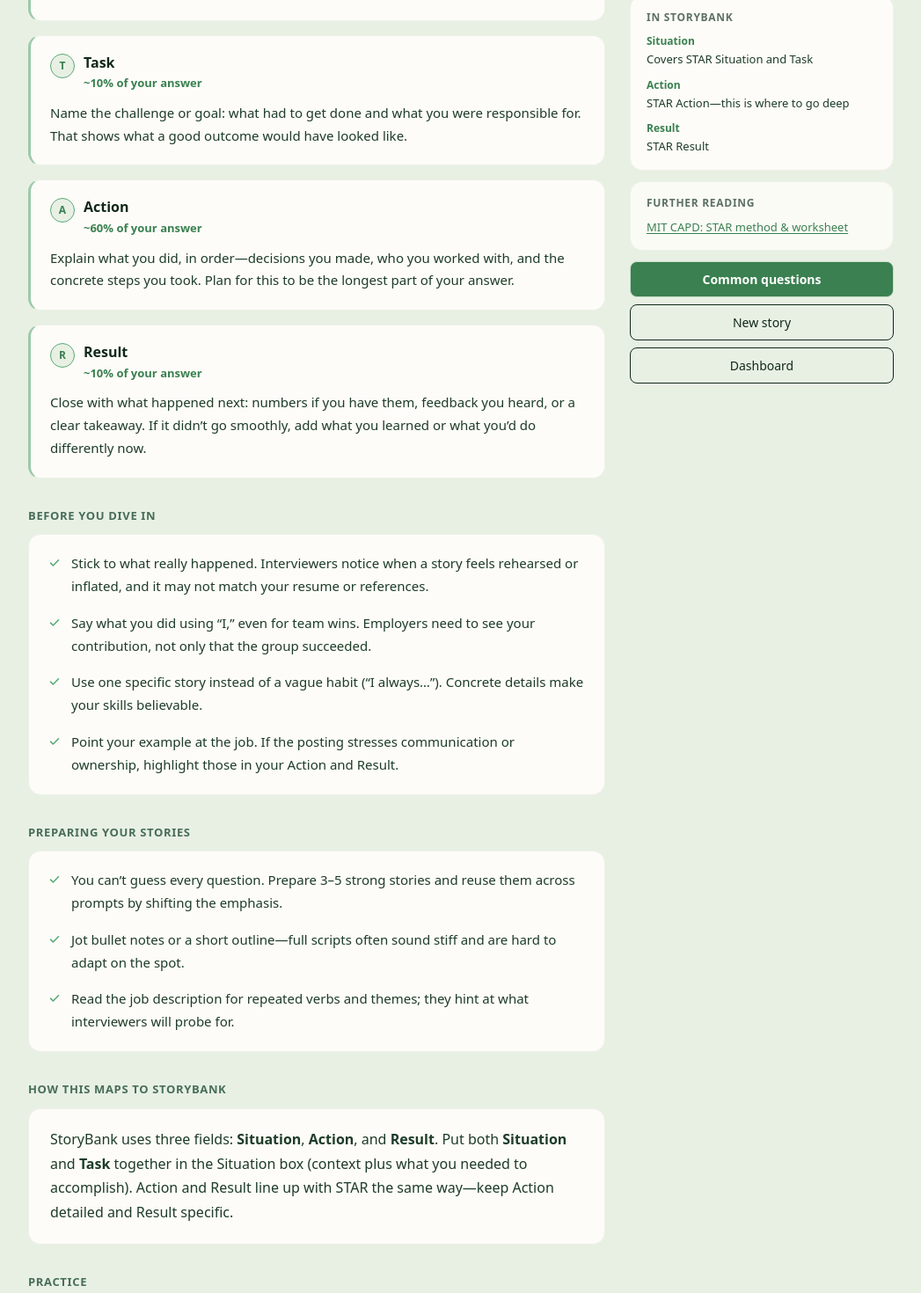
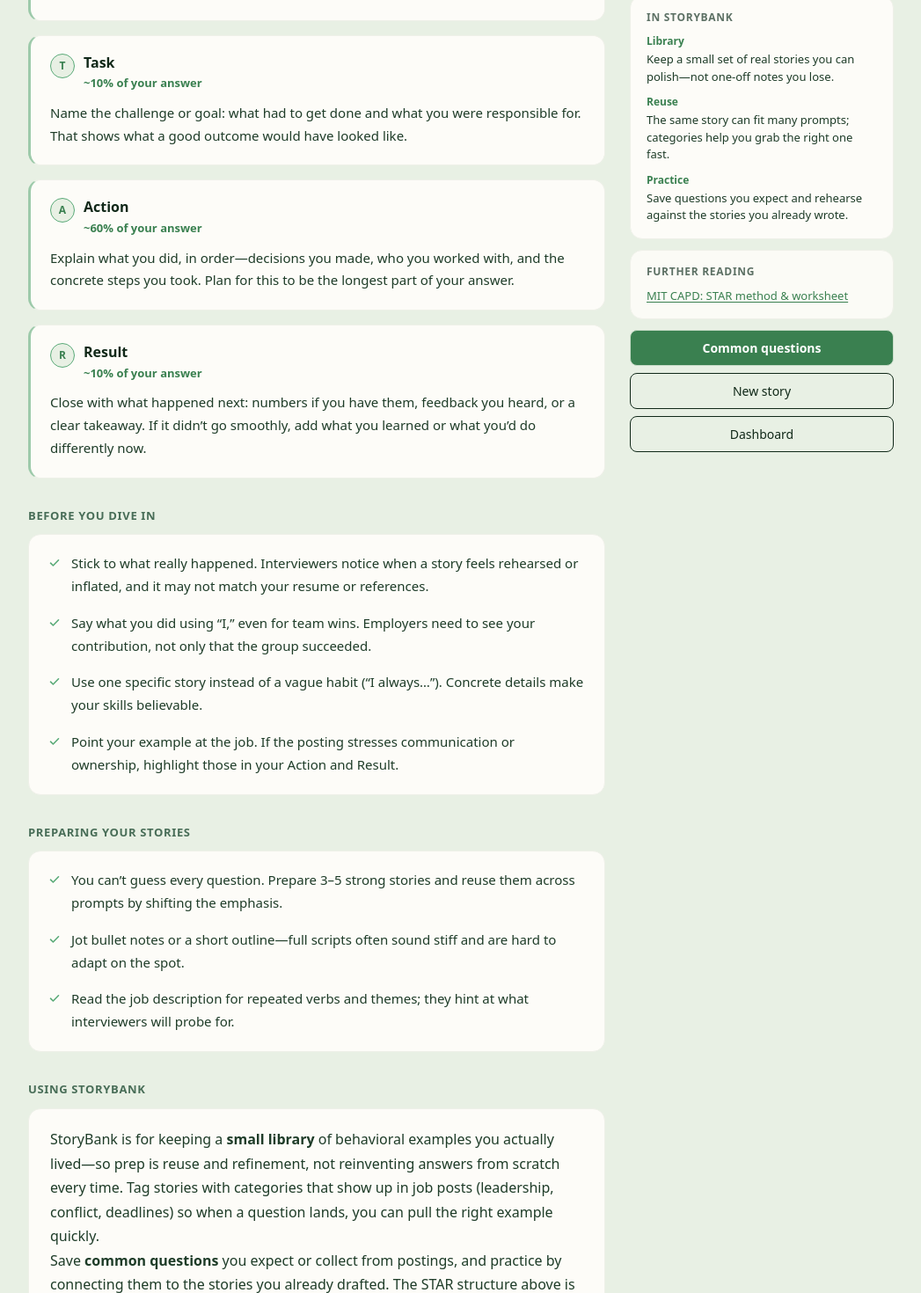
Before and after one commit to park-jenna/storybank, a Next.js app in the folder frontend/: page /interview-tips in a window 1280 px wide. Shown: the part 840-2310 px from the top of the page at 88% size, without its empty margins (216-1263 px from the left). Built offline with nearby package versions, Linux system fonts and the light colour scheme; no server answers.

Commit message:
refine(interview-tips): update StoryBank section

```diff
--- a/frontend/src/app/interview-tips/page.tsx
+++ b/frontend/src/app/interview-tips/page.tsx
@@ -70,7 +70,7 @@ const SIDEBAR_NAV = [
   { href: "#star-four", label: "The four parts" },
   { href: "#star-tips", label: "Before you dive in" },
   { href: "#star-prep", label: "Preparing your stories" },
-  { href: "#star-storybank", label: "StoryBank fields" },
+  { href: "#star-storybank", label: "Using StoryBank" },
   { href: "#star-practice", label: "Practice" },
 ] as const;
 
@@ -123,16 +123,22 @@ function StarResourceSidebar() {
         <h2 className="star-resource-aside-card__title">In StoryBank</h2>
         <ul className="star-resource-aside-fields">
           <li>
-            <span className="star-resource-aside-fields__k">Situation</span>
-            <span className="star-resource-aside-fields__v">Covers STAR Situation and Task</span>
+            <span className="star-resource-aside-fields__k">Library</span>
+            <span className="star-resource-aside-fields__v">
+              Keep a small set of real stories you can polish—not one-off notes you lose.
+            </span>
           </li>
           <li>
-            <span className="star-resource-aside-fields__k">Action</span>
-            <span className="star-resource-aside-fields__v">STAR Action—this is where to go deep</span>
+            <span className="star-resource-aside-fields__k">Reuse</span>
+            <span className="star-resource-aside-fields__v">
+              The same story can fit many prompts; categories help you grab the right one fast.
+            </span>
           </li>
           <li>
-            <span className="star-resource-aside-fields__k">Result</span>
-            <span className="star-resource-aside-fields__v">STAR Result</span>
+            <span className="star-resource-aside-fields__k">Practice</span>
+            <span className="star-resource-aside-fields__v">
+              Save questions you expect and rehearse against the stories you already wrote.
+            </span>
           </li>
         </ul>
       </div>
@@ -289,14 +295,19 @@ export default function InterviewTipsPage() {
 
           <section className="star-resource-block" aria-labelledby="star-storybank">
             <h2 className="section-label" id="star-storybank">
-              How this maps to StoryBank
+              Using StoryBank
             </h2>
             <div className="card star-resource-prose-card">
               <p className="star-resource-card-p">
-                StoryBank uses three fields: <strong>Situation</strong>, <strong>Action</strong>, and{" "}
-                <strong>Result</strong>. Put both <strong>Situation</strong> and <strong>Task</strong>{" "}
-                together in the Situation box (context plus what you needed to accomplish). Action and
-                Result line up with STAR the same way—keep Action detailed and Result specific.
+                StoryBank is for keeping a <strong>small library</strong> of behavioral examples you
+                actually lived—so prep is reuse and refinement, not reinventing answers from scratch
+                every time. Tag stories with categories that show up in job posts (leadership,
+                conflict, deadlines) so when a question lands, you can pull the right example quickly.
+              </p>
+              <p className="star-resource-card-p">
+                Save <strong>common questions</strong> you expect or collect from postings, and practice
+                by connecting them to the stories you already drafted. The STAR structure above is the
+                shape to aim for in how you tell each one.
               </p>
             </div>
           </section>
```
